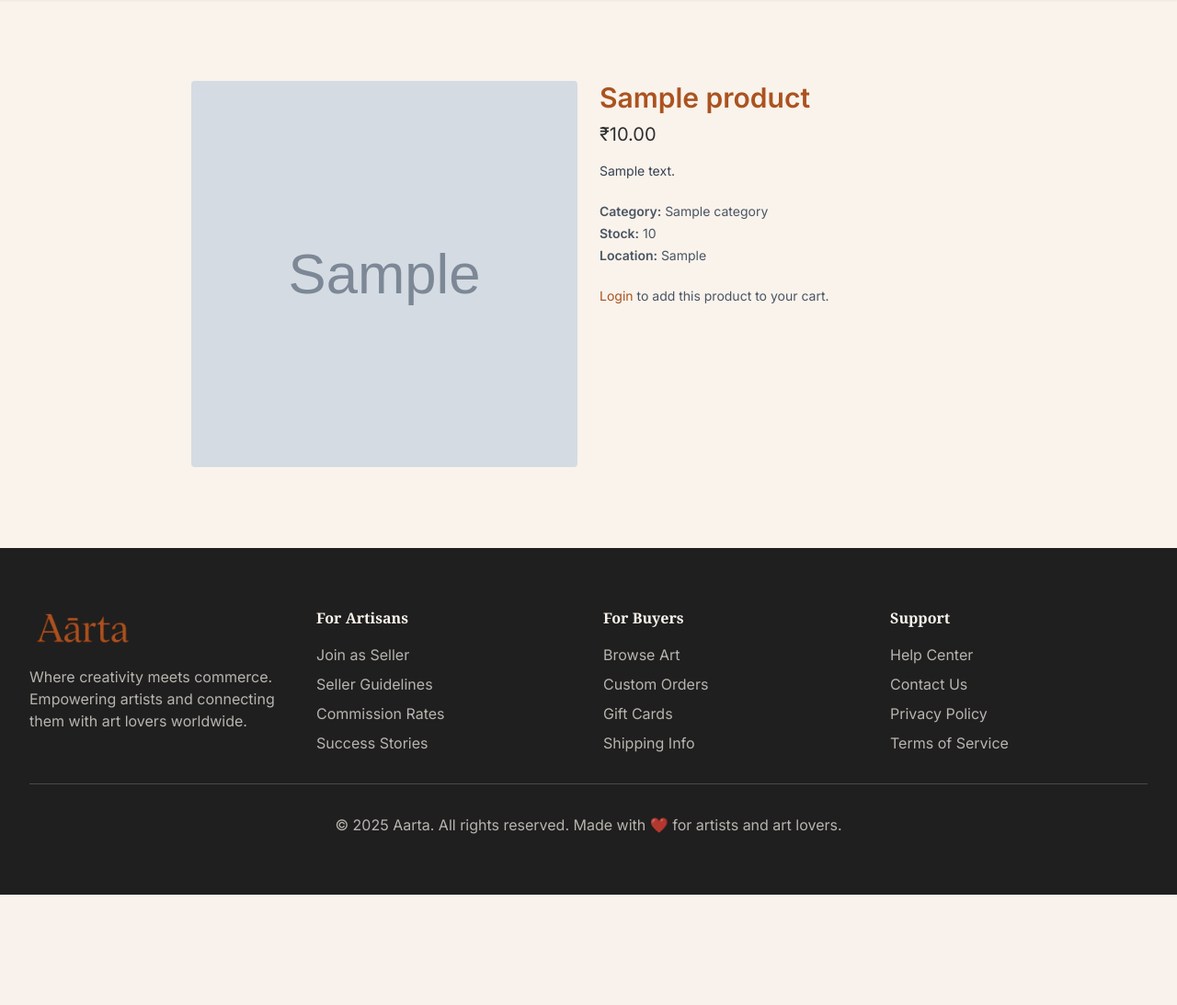
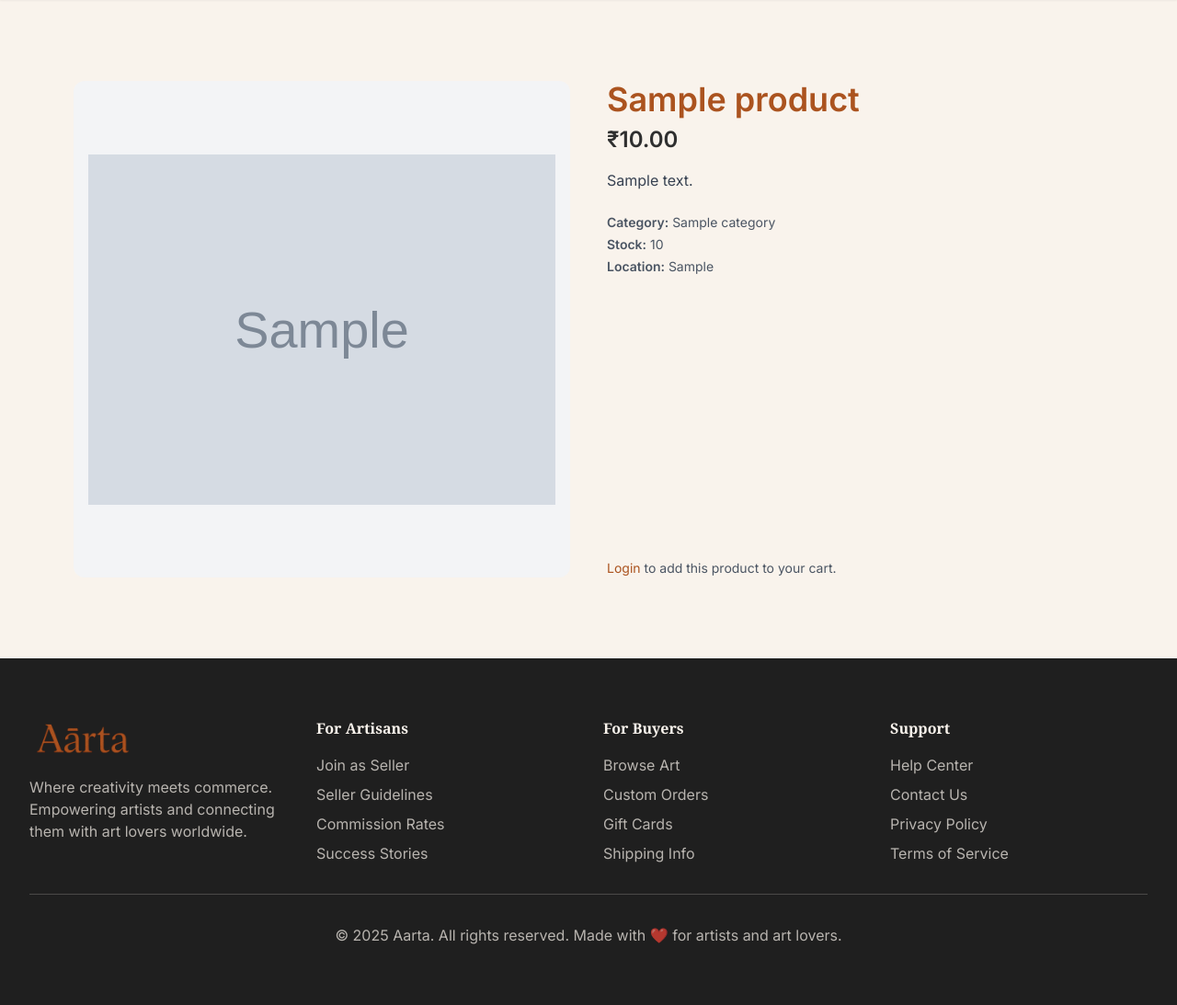
Before and after one commit to Subratomondal/Aarta-Web-Application-, a Django app: page /products/1/ in a window 1280 px wide. Shown: the part 80-1173 px from the top of the page at 92% size. Before the commit the page ends 1053 px from the top, so only its background shows below. Run offline with Django 5.2, Linux system fonts and the light colour scheme; tables that the repository leaves empty hold one stand-in row (values such as "Sample post"); grey boxes marked "Sample" are stand-in pictures; some libraries are stand-ins or nearby versions.

Commit message:
some changes

```diff
--- a/Aarta/templates/products/product_detail.html
+++ b/Aarta/templates/products/product_detail.html
@@ -2,52 +2,64 @@
 {% block title %}{{ product.name }}{% endblock %}
 
 {% block content %}
-<div class="max-w-4xl mx-auto px-4 py-10">
-    <div class="grid grid-cols-1 md:grid-cols-2 gap-6">
-        <!-- Image Preview -->
-        <div class="w-full aspect-square bg-gray-100 rounded overflow-hidden">
+<div class="max-w-6xl mx-auto px-4 py-10">
+    <div class="grid grid-cols-1 md:grid-cols-2 gap-10">
+        <!-- Image Section -->
+        <div class="w-full">
+            <div class="w-full rounded-xl overflow-hidden bg-gray-100 aspect-square">
                 {% if product.images.first %}
-                <img src="{{ product.images.first.image_path.url }}" alt="{{ product.name }}"
-                     class="w-full h-full object-cover">
+                    <img src="{{ product.images.first.image_path.url }}"
+                         alt="{{ product.name }}"
+                         class="w-full h-full object-contain p-4">
                 {% else %}
-                <div class="flex items-center justify-center h-full text-gray-500">No Image</div>
+                    <div class="h-full w-full flex items-center justify-center text-gray-500 text-sm">
+                        No Image Available
+                    </div>
                 {% endif %}
             </div>
+        </div>
 
-        <!-- Product Info -->
+        <!-- Product Details -->
+        <div class="flex flex-col justify-between">
             <div>
-            <h1 class="text-3xl font-bold text-brown mb-2">{{ product.name }}</h1>
-            <p class="text-xl text-dark mb-4">₹{{ product.price }}</p>
-            <p class="text-sm text-gray-700 mb-6">{{ product.description }}</p>
+                <h1 class="text-4xl font-bold text-brown mb-2">{{ product.name }}</h1>
+                <p class="text-2xl text-dark font-semibold mb-4">₹{{ product.price }}</p>
+                <p class="text-gray-700 text-base mb-6">{{ product.description }}</p>
 
-            <p class="text-sm text-gray-600 mb-1"><strong>Category:</strong> {{ product.category }}</p>
-            <p class="text-sm text-gray-600 mb-1"><strong>Stock:</strong> {{ product.stock }}</p>
-            <p class="text-sm text-gray-600"><strong>Location:</strong> {{ product.location }}</p>
+                <div class="space-y-1 text-sm text-gray-600">
+                    <p><strong>Category:</strong> {{ product.category }}</p>
+                    <p><strong>Stock:</strong> {{ product.stock }}</p>
+                    <p><strong>Location:</strong> {{ product.location }}</p>
+                </div>
+            </div>
 
+            <!-- Cart Action -->
+            <div class="mt-8">
                 {% if product.stock > 0 %}
                     {% if user.is_authenticated and not user.is_artisan %}
-                    <form method="POST" action="{% url 'add_to_cart' product.id %}" class="mt-6 space-y-3">
+                        <form method="POST" action="{% url 'add_to_cart' product.id %}" class="space-y-4">
                             {% csrf_token %}
                             <div>
                                 <label for="quantity" class="block text-sm font-medium text-gray-700">Quantity</label>
                                 <input type="number" name="quantity" id="quantity"
                                        min="1" max="{{ product.stock }}" value="1"
-                                   class="w-24 border border-sand rounded px-2 py-1">
+                                       class="w-24 border border-sand rounded px-3 py-2 text-sm">
                             </div>
                             <button type="submit"
-                                class="bg-brown text-white px-6 py-2 rounded hover:bg-mahogany transition">
+                                    class="w-full md:w-auto inline-block bg-brown text-white px-6 py-2 rounded-xl hover:bg-mahogany transition">
                                 Add to Cart
                             </button>
                         </form>
                     {% elif not user.is_authenticated %}
-                    <p class="mt-6 text-sm text-gray-600">
-                        <a href="{% url 'login' %}" class="text-brown hover:underline">Login</a> to add this product to your cart.
+                        <p class="text-sm text-gray-600 mt-4">
+                            <a href="{% url 'login' %}" class="text-brown font-medium hover:underline">Login</a> to add this product to your cart.
                         </p>
                     {% endif %}
                 {% else %}
-                <p class="mt-6 text-red-600 font-semibold">This product is currently out of stock.</p>
+                    <p class="text-red-600 font-semibold text-sm mt-6">This product is currently out of stock.</p>
                 {% endif %}
             </div>
         </div>
     </div>
+</div>
 {% endblock %}
```
Also changed, not shown: Aarta/media/product_images/photo_2025-07-06_01-43-19.jpg (added), Aarta/media/product_images/photo_2025-07-10_21-14-06.jpg (added), Aarta/media/product_images/photo_2025-07-10_21-41-03.jpg (added), Aarta/media/product_images/photo_2025-07-10_21-41-07.jpg (added), Aarta/media/product_images/photo_2025-07-10_21-41-12.jpg (added), Aarta/media/product_images/photo_2025-07-10_21-41-19.jpg (added), Aarta/media/product_images/photo_2025-07-10_21-41-24.jpg (added), Aarta/media/product_images/photo_2025-07-10_21-41-28.jpg (added), Aarta/media/product_images/photo_2025-07-10_21-43-13.jpg (added). Lines whose indentation alone changed are shown as unchanged.
